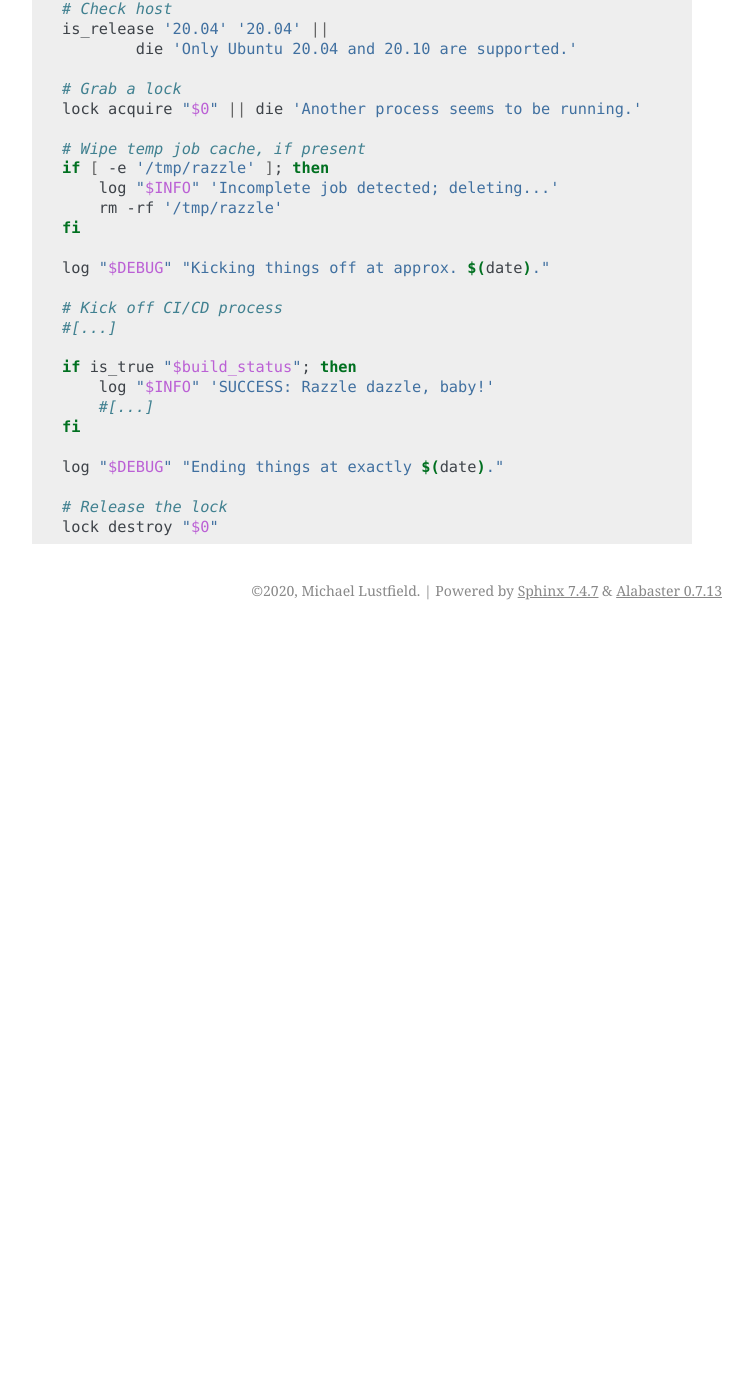
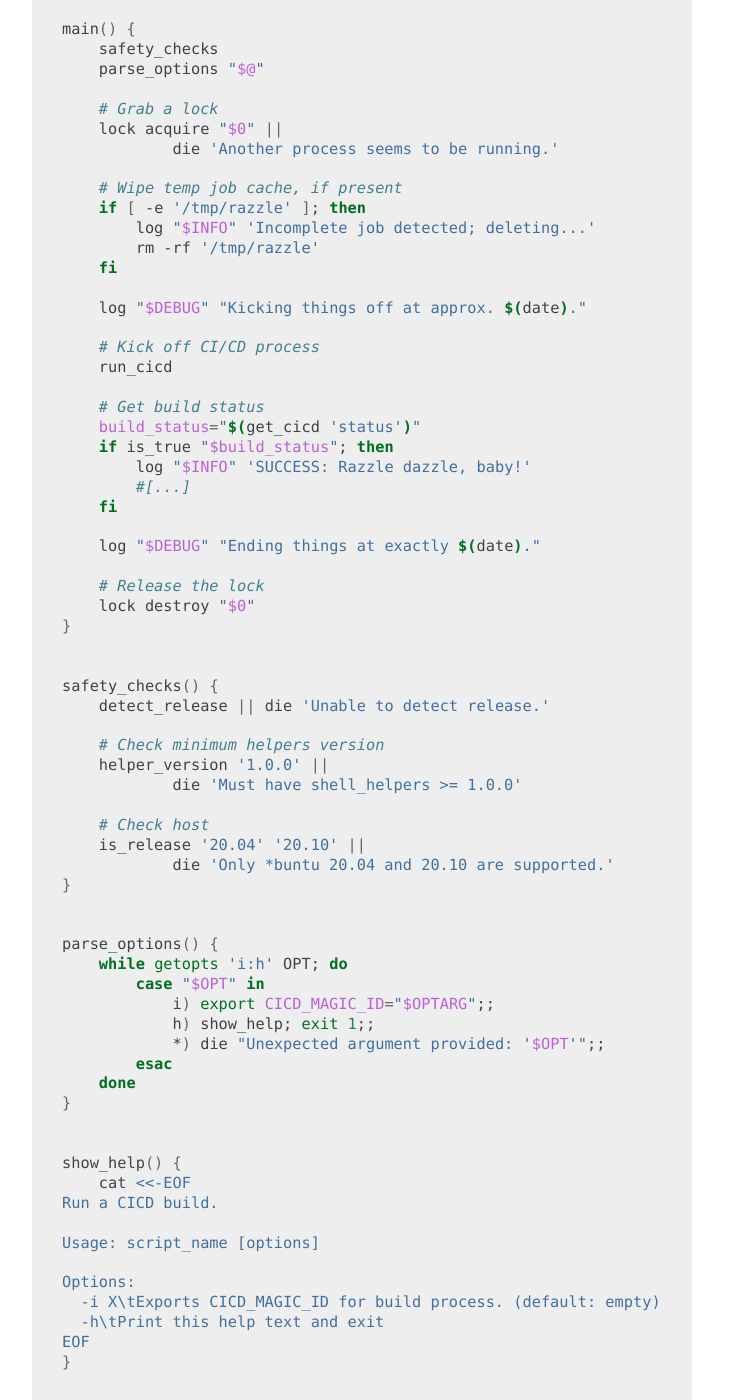
Before and after one commit to MTecknology/script-helpers, a Sphinx documentation site: the page built from docs/samples/shell.rst, in a window 1280 px wide and 1400 px high, scrolled down 301 px. Shown: the whole window, without its empty margins (388-1141 px from the left). Built offline with Sphinx 7.4.7, drawn with Linux system fonts in a browser that asks for light colours; pages that are not in the unit, such as notebooks, are missing from menus; before the commit the page ends 931 px from its top, so only the background shows below that; some of the changed text lies outside the part shown.

```diff
--- a/docs/conf.py
+++ b/docs/conf.py
@@ -34,6 +34,7 @@ language = 'en'
 today_fmp = '%d %b %Y'
 extensions = [
     'sphinx.ext.autodoc',
+    'sphinx.ext.autosectionlabel',
     #'sphinx.ext.coverage',
     #'sphinx.ext.viewcode',
 ]
--- a/docs/samples/shell.rst
+++ b/docs/samples/shell.rst
@@ -1,3 +1,5 @@
+.. _samples_shell:
+
 Shell Samples
 =============
 
@@ -7,35 +9,85 @@ Basic Skeleton
 .. code-block:: sh
 
     #!/bin/sh
+    ##
+    # Manage an imaginary build process.
+    ##
     . /path/to/shell
 
-    # Check minimum helpers version
-    helper_version '1.0.0' || die 'Must have shell_helpers >= 1.0.0'
 
-    # Check host
-    is_release '20.04' '20.04' ||
-            die 'Only Ubuntu 20.04 and 20.10 are supported.'
+    main() {
+        safety_checks
+        parse_options "$@"
 
-    # Grab a lock
-    lock acquire "$0" || die 'Another process seems to be running.'
+        # Grab a lock
+        lock acquire "$0" ||
+                die 'Another process seems to be running.'
 
-    # Wipe temp job cache, if present
-    if [ -e '/tmp/razzle' ]; then
-        log "$INFO" 'Incomplete job detected; deleting...'
-        rm -rf '/tmp/razzle'
-    fi
+        # Wipe temp job cache, if present
+        if [ -e '/tmp/razzle' ]; then
+            log "$INFO" 'Incomplete job detected; deleting...'
+            rm -rf '/tmp/razzle'
+        fi
 
-    log "$DEBUG" "Kicking things off at approx. $(date)."
+        log "$DEBUG" "Kicking things off at approx. $(date)."
 
-    # Kick off CI/CD process
-    #[...]
+        # Kick off CI/CD process
+        run_cicd
 
-    if is_true "$build_status"; then
-        log "$INFO" 'SUCCESS: Razzle dazzle, baby!'
-        #[...]
-    fi
+	# Get build status
+        build_status="$(get_cicd 'status')"
+        if is_true "$build_status"; then
+            log "$INFO" 'SUCCESS: Razzle dazzle, baby!'
+            #[...]
+        fi
 
-    log "$DEBUG" "Ending things at exactly $(date)."
+        log "$DEBUG" "Ending things at exactly $(date)."
 
-    # Release the lock
-    lock destroy "$0"
+        # Release the lock
+        lock destroy "$0"
+    }
+
+
+    safety_checks() {
+        detect_release || die 'Unable to detect release.'
+
+        # Check minimum helpers version
+        helper_version '1.0.0' ||
+                die 'Must have shell_helpers >= 1.0.0'
+
+        # Check host
+        is_release '20.04' '20.10' ||
+                die 'Only *buntu 20.04 and 20.10 are supported.'
+    }
+
+
+    parse_options() {
+        while getopts 'i:h' OPT; do
+            case "$OPT" in
+                i) export CICD_MAGIC_ID="$OPTARG";;
+                h) show_help; exit 1;;
+                *) die "Unexpected argument provided: '$OPT'";;
+            esac
+        done
+    }
+
+
+    show_help() {
+        cat <<-EOF
+    Run a CICD build.
+
+    Usage: script_name [options]
+
+    Options:
+      -i X\tExports CICD_MAGIC_ID for build process. (default: empty)
+      -h\tPrint this help text and exit
+    EOF
+    }
+
+
+    run_cicd() {
+        :
+    }
+
+
+    main "$@"
```
Also changed, not shown: docs/development.rst (+34 -4 lines), 2 other files.
